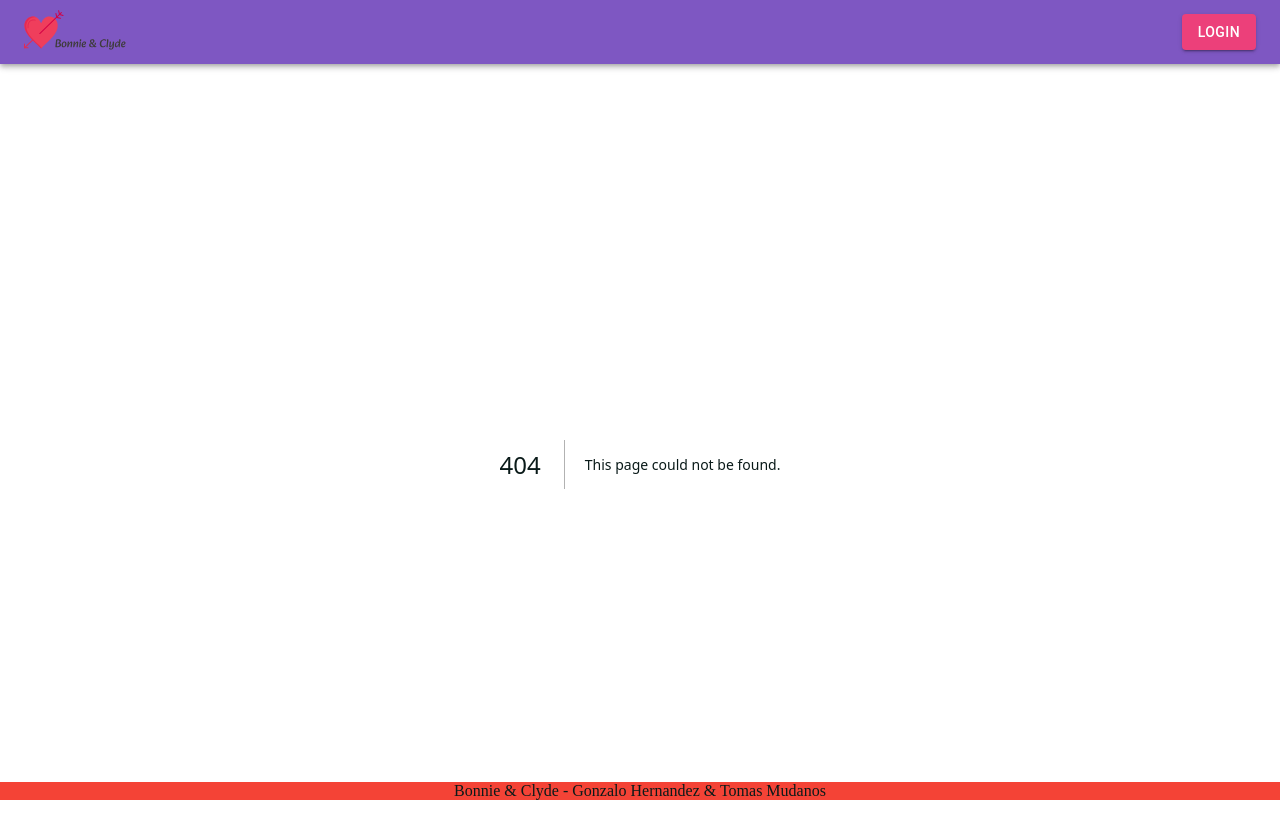
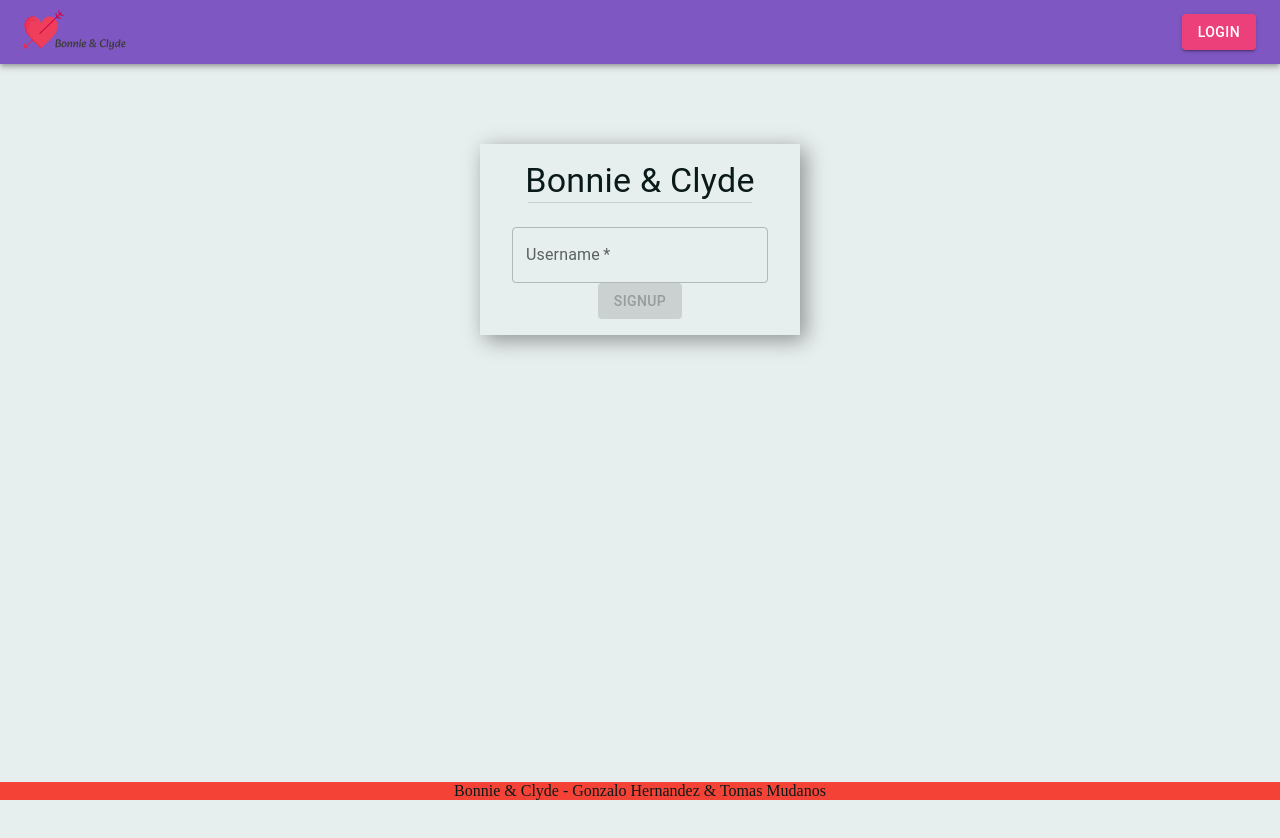
Before and after one commit to gonza0086/bonnie-clyde-frontend, a Next.js app: page /signup in a window 1280 px wide. Before the commit this address had no page. Shown: the top 838 px of the page. After the commit the page ends 800 px from the top, so only its background shows below. Built offline with nearby package versions, Linux system fonts and the light colour scheme.

Commit message:
refactor of text field

```diff
--- /dev/null
+++ b/src/components/FormInput.jsx
@@ -0,0 +1,35 @@
+import { TextField } from '@mui/material';
+import { useState } from 'react';
+
+export default function FormInput({ id, validation }) {
+    const [isInitialState, setIsInitialState] = useState(true);
+    const [value, setValue] = useState('');
+    const [valueIsValid, setValueIsValid] = useState(false);
+
+    const handleChange = event => {
+        setValue(event.target.value);
+        setValueIsValid(isValid(event.target.value));
+        setIsInitialState(false);
+        validation(prevValue => ({ ...prevValue, [id]: isValid(event.target.value) }));
+    };
+
+    const isValid = value => {
+        return value !== '';
+    };
+
+    return (
+        <TextField
+            id={id}
+            className='text-input'
+            value={value[id]}
+            onChange={handleChange}
+            required
+            error={!isInitialState && !valueIsValid}
+            helperText={!isInitialState && !valueIsValid ? `${id} is empty!` : ''}
+            color='secondary'
+            label={id.charAt(0).toUpperCase() + id.slice(1)}
+            variant='outlined'
+            fullWidth
+        />
+    );
+}
--- a/src/components/index.js
+++ b/src/components/index.js
@@ -1,3 +1,4 @@
 export { default as Navbar } from './Navbar';
 export { default as Footer } from './Footer';
 export { default as Title } from './Title';
+export { default as FormInput } from './FormInput';
--- /dev/null
+++ b/src/pages/signup/index.jsx
@@ -0,0 +1,35 @@
+// Components
+import Title from '@/components/Title';
+
+// Hooks
+import { useState } from 'react';
+
+// Mui
+import { Button, TextField } from '@mui/material';
+
+// Styles
+import styles from './Signup.module.css';
+import { FormInput } from '@/components';
+
+export default function Signup() {
+    const [isValid, setIsValid] = useState({
+        username: false,
+    });
+
+    const isDisabled = () => {
+        console.log(isValid);
+        return Object.values(isValid).includes(false);
+    };
+
+    return (
+        <div className={styles['form-container']}>
+            <form className='form'>
+                <Title>Bonnie & Clyde</Title>
+                <FormInput id='username' validation={setIsValid} />
+                <Button className='form-button' variant='contained' color='secondary' disabled={isDisabled()}>
+                    Signup
+                </Button>
+            </form>
+        </div>
+    );
+}
```
Also changed, not shown: src/pages/index.jsx (+5 -37 lines), src/pages/signup/Signup.module.css (renamed from src/pages/styles/Home.module.css), 2 other files (tests, documents, lock files or other folders).
